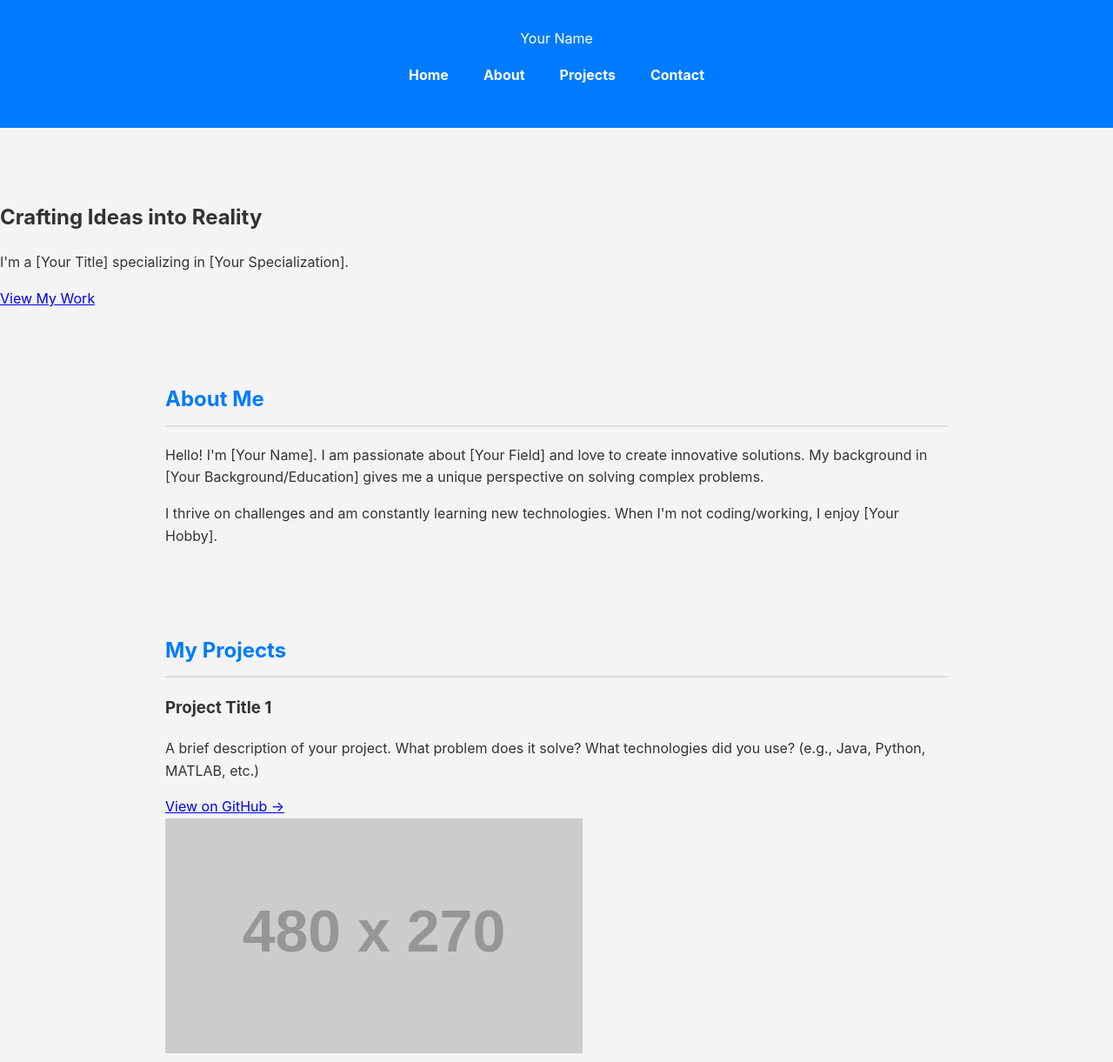
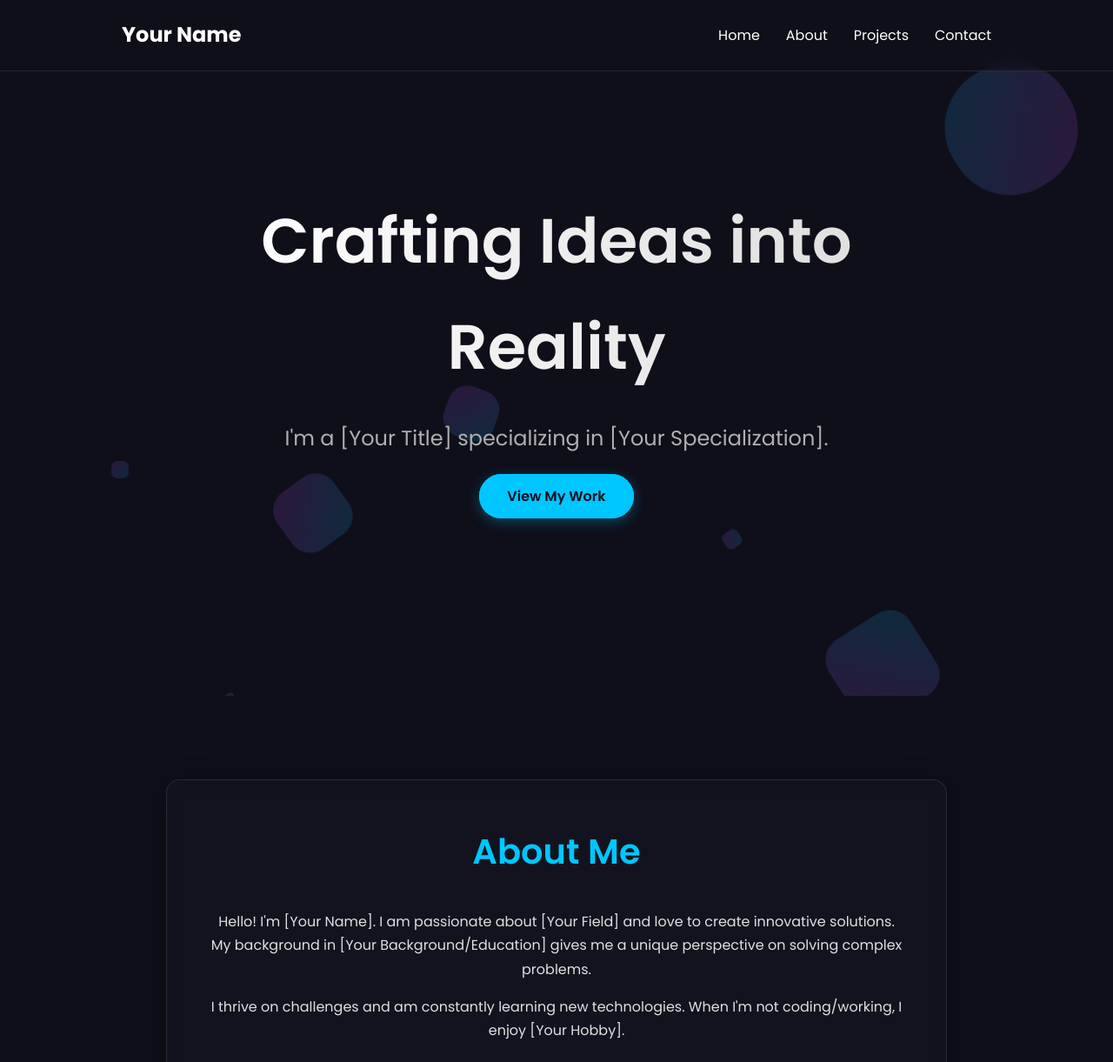
Before and after one commit to udayborse16/udayborse16.github.io, a plain HTML site: page index.html in a window 1280 px wide. Shown: the top 1221 px of the page at 87% size. Drawn offline with Linux system fonts and the light colour scheme; placeholder pictures from the web are drawn by us.

Commit message:
style.css

```diff
--- a/style.css
+++ b/style.css
@@ -1,198 +1,338 @@
 /* --- Global Styles & Variables --- */
 :root {
-    --bg-color-light: #f4f4f4;
-    --text-color-light: #333;
-    --card-bg-light: #ffffff;
-    --primary-color: #007BFF;
-    --primary-hover: #0056b3;
-    --border-color: #ddd;
-
-    --bg-color-dark: #1a1a1a;
-    --text-color-dark: #f0f0f0;
-    --card-bg-dark: #2c2c2c;
+    --bg-color: #0f0f1a;
+    --text-color: #e0e0e0;
+    --primary-color: #00c6ff;
+    --secondary-color: #e040fb;
+    --card-bg: rgba(26, 26, 42, 0.4);
+    --card-border: rgba(255, 255, 255, 0.1);
+    --shadow: 0 8px 32px 0 rgba(0, 0, 0, 0.37);
 }
 
 body {
-    font-family: -apple-system, BlinkMacSystemFont, "Segoe UI", Roboto, Helvetica, Arial, sans-serif;
+    font-family: 'Poppins', sans-serif;
+    background-color: var(--bg-color);
+    color: var(--text-color);
     margin: 0;
     padding: 0;
-    line-height: 1.6;
-    background-color: var(--bg-color-light);
-    color: var(--text-color-light);
-    transition: background-color 0.3s, color 0.3s;
+    line-height: 1.7;
     scroll-behavior: smooth;
-}
-
-/* --- Dark Mode Styles --- */
-body.dark-mode {
-    background-color: var(--bg-color-dark);
-    color: var(--text-color-dark);
+    overflow-x: hidden; /* Prevent horizontal scroll from shapes */
 }
 
 .container {
-    max-width: 900px;
+    max-width: 1000px;
     margin: 0 auto;
     padding: 0 20px;
 }
 
-/* --- Header & Navigation --- */
-header {
-    background: var(--primary-color);
-    color: #ffffff;
-    padding: 2rem 0;
-    text-align: center;
+h1, h2, h3 {
+    font-weight: 600;
+    margin-top: 0;
 }
 
-header h1 {
-    margin: 0;
-    font-size: 2.5rem;
+h1 { font-size: 3.5rem; }
+h2 { font-size: 2.5rem; color: var(--primary-color); }
+h3 { font-size: 1.5rem; color: var(--text-color); }
+
+a {
+    color: var(--primary-color);
+    text-decoration: none;
+    transition: color 0.3s ease;
+}
+a:hover { color: var(--secondary-color); }
+
+img {
+    max-width: 100%;
+    height: auto;
+    border-radius: 8px;
 }
 
-header p {
-    font-size: 1.2rem;
-    margin: 0.5rem 0 1.5rem;
+.text-center { text-align: center; }
+
+/* --- Animated Background --- */
+.animated-bg {
+    width: 100%;
+    height: 100%;
+    position: fixed;
+    top: 0;
+    left: 0;
+    z-index: -1;
+    overflow: hidden;
+    transition: transform 0.1s ease-out; /* For parallax */
+}
+
+.shape {
+    position: absolute;
+    display: block;
+    list-style: none;
+    width: 20px;
+    height: 20px;
+    background: linear-gradient(135deg, var(--primary-color), var(--secondary-color));
+    opacity: 0.15;
+    animation: float 25s linear infinite;
+    bottom: -150px; /* Start off-screen */
+}
+
+/* Vary size, position, and animation */
+.shape:nth-child(1) { left: 25%; width: 80px; height: 80px; animation-delay: 0s; }
+.shape:nth-child(2) { left: 10%; width: 20px; height: 20px; animation-delay: 2s; animation-duration: 12s; }
+.shape:nth-child(3) { left: 70%; width: 20px; height: 20px; animation-delay: 4s; }
+.shape:nth-child(4) { left: 40%; width: 60px; height: 60px; animation-delay: 0s; animation-duration: 18s; }
+.shape:nth-child(5) { left: 65%; width: 20px; height: 20px; animation-delay: 0s; }
+.shape:nth-child(6) { left: 75%; width: 110px; height: 110px; animation-delay: 3s; }
+.shape:nth-child(7) { left: 35%; width: 150px; height: 150px; animation-delay: 7s; }
+.shape:nth-child(8) { left: 50%; width: 25px; height: 25px; animation-delay: 15s; animation-duration: 45s; }
+.shape:nth-child(9) { left: 20%; width: 15px; height: 15px; animation-delay: 2s; animation-duration: 35s; }
+.shape:nth-child(10) { left: 85%; width: 150px; height: 150px; animation-delay: 0s; animation-duration: 11s; }
+
+@keyframes float {
+    0% { transform: translateY(0) rotate(0deg); border-radius: 20%; }
+    50% { transform: translateY(-800px) rotate(360deg); border-radius: 50%; }
+    100% { transform: translateY(0) rotate(720deg); border-radius: 20%; }
+}
+
+/* --- Header --- */
+header {
+    position: fixed;
+    width: 100%;
+    top: 0;
+    padding: 20px 0;
+    background: rgba(15, 15, 26, 0.6);
+    backdrop-filter: blur(10px);
+    z-index: 10;
+    border-bottom: 1px solid var(--card-border);
+}
+
+header .container {
+    display: flex;
+    justify-content: space-between;
+    align-items: center;
+}
+
+.logo {
+    font-size: 1.5rem;
+    font-weight: 700;
+    color: #fff;
 }
 
 header nav ul {
     list-style: none;
+    display: flex;
+    margin: 0;
     padding: 0;
-    display: flex;
-    justify-content: center;
-    gap: 20px;
+    gap: 30px;
 }
 
 header nav a {
-    color: #ffffff;
-    text-decoration: none;
-    font-weight: bold;
-    padding: 5px 10px;
-    border-radius: 5px;
-    transition: background-color 0.3s;
+    color: #fff;
+    font-weight: 400;
+    position: relative;
+    padding: 5px 0;
 }
 
-header nav a:hover {
-    background-color: var(--primary-hover);
+/* Animated underline effect */
+header nav a::after {
+    content: '';
+    position: absolute;
+    width: 100%;
+    height: 2px;
+    bottom: 0;
+    left: 0;
+    background-color: var(--primary-color);
+    transform: scaleX(0);
+    transform-origin: bottom right;
+    transition: transform 0.3s ease-out;
+}
+header nav a:hover::after {
+    transform: scaleX(1);
+    transform-origin: bottom left;
 }
 
-#theme-toggle {
-    margin-top: 15px;
-    padding: 8px 12px;
-    background: #fff;
-    color: var(--primary-color);
-    border: none;
-    border-radius: 5px;
-    cursor: pointer;
-    font-weight: bold;
-    transition: background-color 0.3s, color 0.3s;
+/* --- Hero Section --- */
+#hero {
+    height: 100vh;
+    display: flex;
+    align-items: center;
+    justify-content: center;
+    text-align: center;
+    padding: 0 20px;
+    position: relative;
 }
 
-#theme-toggle:hover {
-    background-color: #eee;
+.hero-content {
+    max-width: 800px;
 }
 
-body.dark-mode #theme-toggle {
-    background: var(--card-bg-dark);
-    color: var(--text-color-dark);
+.hero-content h1 {
+    font-size: 4.5rem;
+    background: linear-gradient(90deg, #fff, #ddd);
+    -webkit-background-clip: text;
+    -webkit-text-fill-color: transparent;
+    margin-bottom: 1rem;
 }
 
-/* --- Main Content Sections --- */
-main {
-    padding: 2rem 0;
+.hero-content p {
+    font-size: 1.5rem;
+    color: #b0b0b0;
+    margin-bottom: 2rem;
 }
 
-section {
-    padding: 2rem 0;
+/* --- Hero Entry Animations --- */
+.animate-in {
+    opacity: 0;
+    transform: translateY(30px);
+    animation: slide-up-fade 0.8s forwards;
+}
+.animate-in.delay-1 { animation-delay: 0.3s; }
+.animate-in.delay-2 { animation-delay: 0.6s; }
+
+@keyframes slide-up-fade {
+    to {
+        opacity: 1;
+        transform: translateY(0);
+    }
 }
 
-h2 {
-    color: var(--primary-color);
-    border-bottom: 2px solid var(--border-color);
-    padding-bottom: 10px;
+/* --- Buttons --- */
+.cta-button {
+    background: var(--primary-color);
+    color: var(--bg-color);
+    padding: 12px 30px;
+    border-radius: 50px;
+    font-weight: 600;
+    font-size: 1rem;
+    transition: all 0.3s ease;
+    border: 2px solid var(--primary-color);
+    box-shadow: 0 4px 15px rgba(0, 198, 255, 0.3);
 }
 
-body.dark-mode h2 {
-    border-bottom-color: #555;
+.cta-button:hover {
+    background: transparent;
+    color: var(--primary-color);
+    transform: translateY(-3px);
+    box-shadow: 0 6px 20px rgba(0, 198, 255, 0.5);
 }
 
-hr {
-    border: 0;
-    height: 1px;
-    background: var(--border-color);
-    margin: 1rem 0;
+/* --- Content Sections --- */
+.content-section {
+    padding: 6rem 0;
+    position: relative; /* For z-index stacking */
 }
 
-body.dark-mode hr {
-    background: #555;
+/* --- Glassmorphism Card --- */
+.card {
+    background: var(--card-bg);
+    border-radius: 16px;
+    padding: 3rem;
+    border: 1px solid var(--card-border);
+    backdrop-filter: blur(10px);
+    -webkit-backdrop-filter: blur(10px);
+    box-shadow: var(--shadow);
+    z-index: 1; /* Ensure content is above bg */
 }
 
-/* --- Project Grid --- */
-.project-grid {
-    display: grid;
-    grid-template-columns: repeat(auto-fit, minmax(250px, 1fr));
-    gap: 20px;
+#about .card {
+    max-width: 800px;
+    margin: 0 auto;
+    text-align: center;
 }
 
-.project-card {
-    background: var(--card-bg-light);
-    border: 1px solid var(--border-color);
-    border-radius: 8px;
-    padding: 20px;
-    box-shadow: 0 2px 5px rgba(0,0,0,0.05);
-    transition: transform 0.3s, box-shadow 0.3s;
+/* --- Project Section --- */
+.project-list {
+    display: flex;
+    flex-direction: column;
+    gap: 4rem;
+    margin-top: 3rem;
 }
 
-body.dark-mode .project-card {
-    background: var(--card-bg-dark);
-    border-color: #444;
-    box-shadow: none;
+.project-item {
+    display: flex;
+    gap: 2rem;
+    align-items: center;
+    transition: transform 0.3s ease, box-shadow 0.3s ease;
 }
 
-.project-card:hover {
-    transform: translateY(-5px);
-    box-shadow: 0 4px 10px rgba(0,0,0,0.1);
+.project-item:hover {
+    transform: translateY(-10px);
+    box-shadow: 0 12px 40px 0 rgba(0, 0, 0, 0.5);
 }
 
-.project-card h3 {
-    margin-top: 0;
+.project-text {
+    flex: 1;
 }
 
-.project-card a {
-    display: inline-block;
-    margin-top: 10px;
-    text-decoration: none;
-    color: var(--primary-color);
-    font-weight: bold;
+.project-image {
+    flex: 1;
 }
 
-.project-card a:hover {
-    text-decoration: underline;
+.project-image img {
+    border: 1px solid var(--card-border);
 }
 
-/* --- Contact List --- */
-#contact ul {
-    list-style: none;
-    padding: 0;
+/* Alternating layout */
+.project-item:nth-child(even) {
+    flex-direction: row-reverse;
 }
 
-#contact li {
-    margin-bottom: 10px;
-    font-size: 1.1rem;
+.project-link {
+    font-weight: 600;
+    display: inline-block;
+    margin-top: 1rem;
 }
 
-#contact a {
-    color: var(--primary-color);
-    text-decoration: none;
+/* --- Contact Section --- */
+#contact .card {
+    text-align: center;
+    max-width: 700px;
+    margin: 0 auto;
 }
 
-#contact a:hover {
-    text-decoration: underline;
+.social-links {
+    margin-top: 2rem;
+    display: flex;
+    justify-content: center;
+    gap: 2rem;
+}
+.social-links a {
+    font-size: 1.1rem;
+    font-weight: 500;
+}
+
+/* --- Scroll Fade-in Animation --- */
+.fade-in {
+    opacity: 0;
+    transform: translateY(40px);
+    transition: opacity 0.8s ease-out, transform 0.8s ease-out;
+}
+
+.fade-in.is-visible {
+    opacity: 1;
+    transform: translateY(0);
 }
 
 /* --- Footer --- */
 footer {
     text-align: center;
     padding: 2rem 0;
+    color: #888;
     margin-top: 2rem;
-    color: #888;
-    font-size: 0.9rem;
+    border-top: 1px solid var(--card-border);
 }
+
+/* --- Responsive Design --- */
+@media (max-width: 768px) {
+    h1 { font-size: 2.8rem; }
+    .hero-content h1 { font-size: 3.5rem; }
+    .hero-content p { font-size: 1.2rem; }
+
+    header .container {
+        flex-direction: column;
+        gap: 15px;
+    }
+
+    .project-item,
+    .project-item:nth-child(even) {
+        flex-direction: column;
+    }
+}
```
